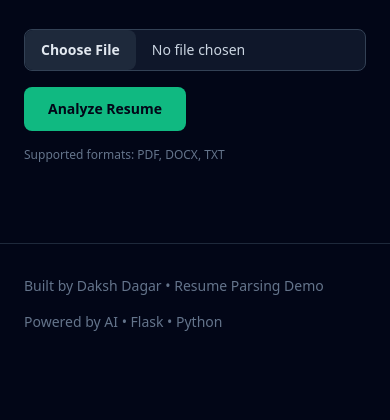
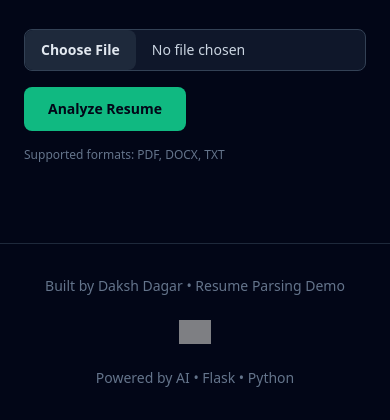
Before and after one commit to DakshDagar/resume-parser, a Flask app: page / in a window 390 px wide. Shown: the part 463-883 px from the top of the page. Before the commit the page ends 794 px from the top, so only its background shows below. Run offline with Flask 3, Linux system fonts and the light colour scheme; some libraries are stand-ins or nearby versions; grey boxes are pictures that could not be loaded.

Commit message:
Update UI: centered footer logo and table-based ATS output

```diff
--- a/templates/index.html
+++ b/templates/index.html
@@ -18,7 +18,6 @@
 <header class="border-b border-slate-800">
     <div class="max-w-7xl mx-auto px-6 py-6 flex items-center justify-between">
         <div class="flex items-center gap-3">
-            <!-- Replace src with your image -->
             <img
                 src="https://media.licdn.com/dms/image/v2/D4E03AQGH9TZknahq-w/profile-displayphoto-scale_400_400/B4EZsppVlDHcAk-/0/1765930262884?e=1767830400&v=beta&t=zoRwMQS_rvQp5uw9ovBaji0bJ1jRepQ_7uzNDoY6Vns"
                 alt="Profile"
@@ -74,7 +73,6 @@
         </p>
     </div>
 
-    <!-- Visual / Illustration -->
     <div class="hidden lg:flex justify-center">
         <div class="relative">
             <div class="absolute inset-0 bg-emerald-400/20 blur-3xl rounded-full"></div>
@@ -96,53 +94,72 @@
 <!-- ================= RESULTS ================= -->
 {% if data %}
 <section class="max-w-5xl mx-auto px-6 pb-20">
-    <h2 class="text-2xl font-semibold mb-6">
-        Extracted Resume Data
-    </h2>
-
-    <div class="bg-slate-900 border border-slate-800 rounded-xl p-6 space-y-4">
-        <div id="dictionaryValues" class="text-sm leading-relaxed"></div>
-    </div>
+    <h2 class="text-2xl font-semibold mb-6">Extracted Resume Data</h2>
+    <div id="results" class="space-y-6"></div>
 </section>
 
 <script>
-    function generateHTML(data, depth = 0) {
-        let html = "";
-        for (const key in data) {
-            if (!data.hasOwnProperty(key)) continue;
+    function renderValue(value) {
+        if (Array.isArray(value)) {
+            return `
+                <ul class="list-disc list-inside space-y-1">
+                    ${value.map(v => `<li>${v}</li>`).join("")}
+                </ul>
+            `;
+        }
 
-            const value = data[key];
-            const padding = depth * 16;
+        if (typeof value === "object" && value !== null) {
+            return `
+                <table class="w-full text-sm border border-slate-800 rounded-lg overflow-hidden">
+                    <tbody class="divide-y divide-slate-800">
+                        ${Object.entries(value).map(([k, v]) => `
+                            <tr>
+                                <td class="px-4 py-3 text-slate-400 font-medium w-1/3">${k}</td>
+                                <td class="px-4 py-3 text-slate-200">${renderValue(v)}</td>
+                            </tr>
+                        `).join("")}
+                    </tbody>
+                </table>
+            `;
+        }
 
-            if (typeof value === "object" && value !== null) {
-                html += `
-                    <div style="padding-left:${padding}px">
-                        <p class="font-semibold text-emerald-400">${key}</p>
-                        ${generateHTML(value, depth + 1)}
-                    </div>
-                `;
-            } else {
-                html += `
-                    <p style="padding-left:${padding}px">
-                        <span class="text-slate-400">${key}:</span>
-                        <span class="text-slate-200"> ${value}</span>
-                    </p>
-                `;
-            }
-        }
-        return html;
+        return `<span>${value}</span>`;
     }
 
-    document.getElementById("dictionaryValues").innerHTML =
-        generateHTML({{ data | tojson }});
+    const data = {{ data | tojson }};
+    const container = document.getElementById("results");
+
+    Object.entries(data).forEach(([key, value]) => {
+        const section = document.createElement("div");
+        section.innerHTML = `
+            <h3 class="text-lg font-semibold text-emerald-400 mb-2 capitalize">${key.replace(/_/g, " ")}</h3>
+            ${renderValue(value)}
+        `;
+        container.appendChild(section);
+    });
 </script>
 {% endif %}
 
 <!-- ================= FOOTER ================= -->
 <footer class="border-t border-slate-800">
-    <div class="max-w-7xl mx-auto px-6 py-8 text-sm text-slate-500 flex flex-col sm:flex-row justify-between gap-4">
-        <p>Built by Daksh Dagar • Resume Parsing Demo</p>
-        <p>Powered by AI • Flask • Python</p>
+    <div class="max-w-7xl mx-auto px-6 py-8 grid grid-cols-1 sm:grid-cols-3 items-center gap-6 text-sm text-slate-500">
+
+        <p class="text-center sm:text-left">
+            Built by Daksh Dagar • Resume Parsing Demo
+        </p>
+
+        <div class="flex justify-center">
+            <img
+                src="https://images.teamtailor-cdn.com/images/s3/teamtailor-na-maroon/gallery_picture-v6/image_uploads/cbd5efd1-2b89-4c8e-a2b9-fc03eee8fd05/original.png"
+                alt="Company Logo"
+                class="h-6 opacity-80"
+            />
+        </div>
+
+        <p class="text-center sm:text-right">
+            Powered by AI • Flask • Python
+        </p>
+
     </div>
 </footer>
 
```
